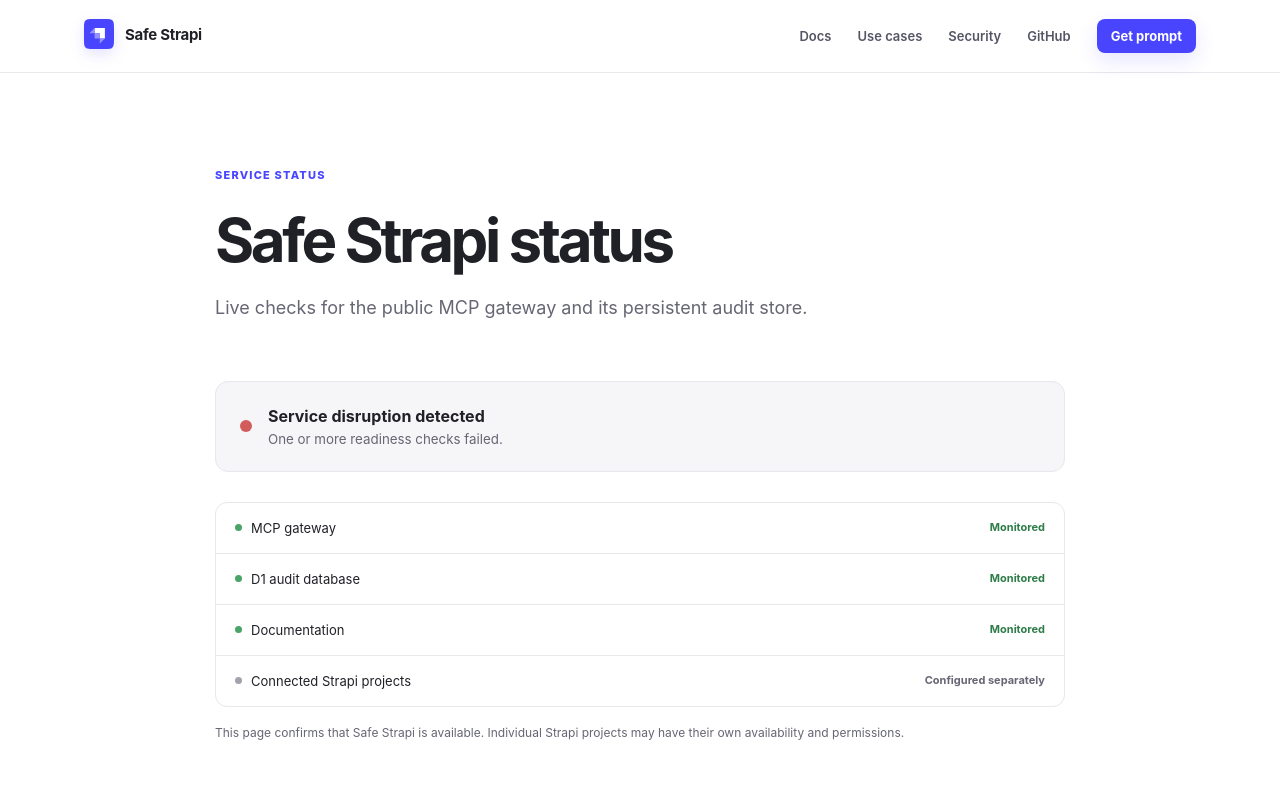
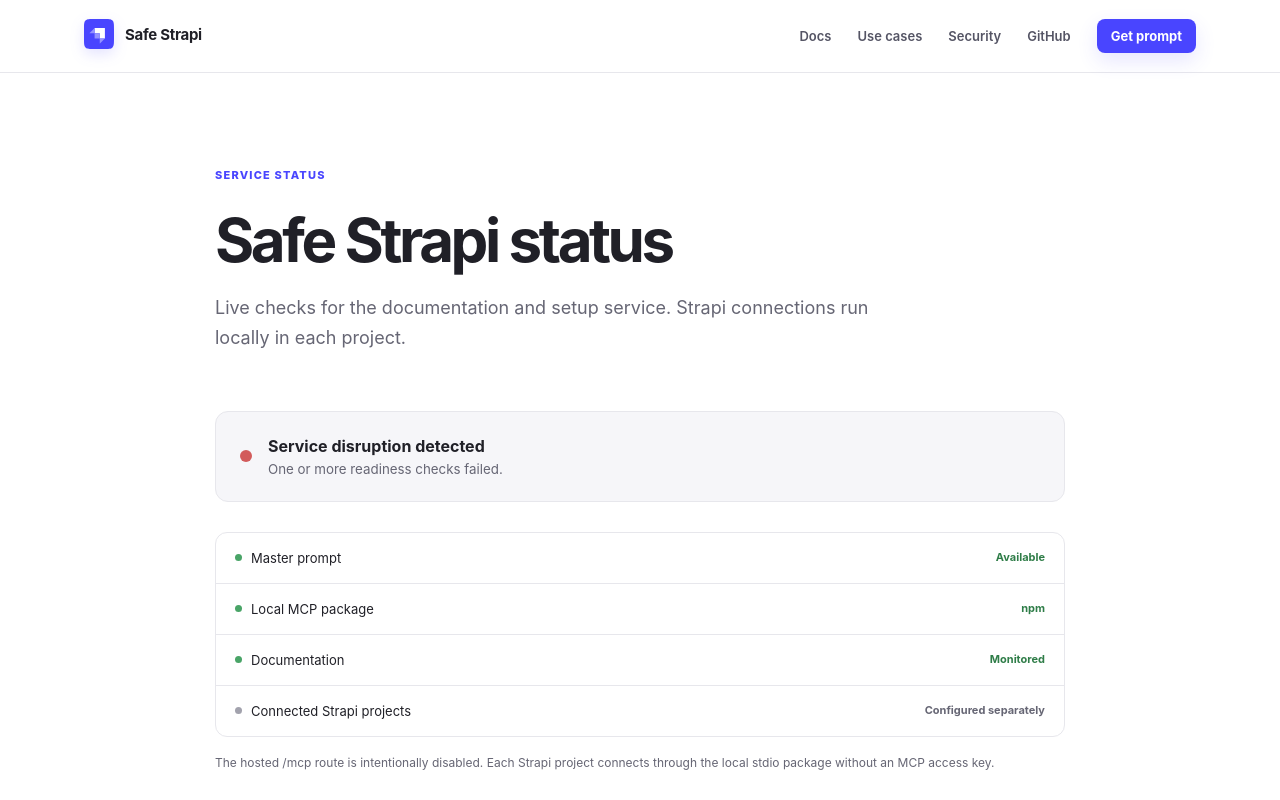
Before and after one commit to metehankasapp/safe-strapi-mcp, a Next.js app in the folder web/: page /status in a window 1280 px wide. Shown: the top 800 px of the page. Built offline with nearby package versions, Linux system fonts and the light colour scheme; no server answers.

Commit message:
Disable hosted MCP on the public site

```diff
--- a/web/app/security/page.tsx
+++ b/web/app/security/page.tsx
@@ -2,4 +2,4 @@
 import type { Metadata } from 'next';
 export const metadata: Metadata = { title: 'Security', description: 'How Safe Strapi protects source content with draft ownership, hashes, idempotency, validation, and verification.', alternates: { canonical: '/security' } };
 const items=[['The source is read-only','There is no MCP tool for updating, deleting, or publishing a source page. Writes target a new or service-owned draft.'],['Every write has a revision','Source and draft hashes stop stale operations. If content changed after inspection, the request stops.'],['Retries are deterministic','Idempotency keys prevent retries from creating duplicate drafts or applying a different operation.'],['Results are fetched again','After a write, Safe Strapi fetches the full draft and compares it with the intended payload.'],['Ownership is enforced','A draft must exist in the ownership registry before modification tools can touch it.'],['Publishing stays human','The service never publishes. Editors retain the final review and release decision in Strapi.']];
-export default function Security(){return <main><Header/><article className="simplePage"><span className="kicker">SECURITY</span><h1>Designed to fail safely.</h1><p className="lead">Content automation should make routine work faster without turning one malformed request into a damaged page.</p><div className="securityGrid">{items.map(([title,copy],i)=><section key={title}><span>0{i+1}</span><h2>{title}</h2><p>{copy}</p></section>)}</div><div className="securityFoot"><strong>Credentials</strong><p>Strapi tokens stay in server-side secrets and are never returned through MCP. Client keys should be distributed through a password manager and rotated when access changes.</p></div></article><Footer/></main>}
+export default function Security(){return <main><Header/><article className="simplePage"><span className="kicker">SECURITY</span><h1>Designed to fail safely.</h1><p className="lead">Content automation should make routine work faster without turning one malformed request into a damaged page.</p><div className="securityGrid">{items.map(([title,copy],i)=><section key={title}><span>0{i+1}</span><h2>{title}</h2><p>{copy}</p></section>)}</div><div className="securityFoot"><strong>Credentials</strong><p>The local stdio process reads your Strapi API token from a private environment file. Credentials never belong in chat or MCP client configuration. No hosted MCP key is required.</p></div></article><Footer/></main>}
--- a/web/app/status/page.tsx
+++ b/web/app/status/page.tsx
@@ -4,7 +4,7 @@
 
 export const metadata: Metadata = {
   title: 'Service Status',
-  description: 'Live availability for the Safe Strapi MCP gateway and audit store.',
+  description: 'Live availability for Safe Strapi documentation and setup resources.',
   alternates: { canonical: '/status' },
 };
 
@@ -15,15 +15,15 @@
       <article className="simplePage statusPage">
         <span className="kicker">SERVICE STATUS</span>
         <h1>Safe Strapi status</h1>
-        <p className="lead">Live checks for the public MCP gateway and its persistent audit store.</p>
+        <p className="lead">Live checks for the documentation and setup service. Strapi connections run locally in each project.</p>
         <StatusClient />
         <div className="statusRows">
-          <div><span><i />MCP gateway</span><strong>Monitored</strong></div>
-          <div><span><i />D1 audit database</span><strong>Monitored</strong></div>
+          <div><span><i />Master prompt</span><strong>Available</strong></div>
+          <div><span><i />Local MCP package</span><strong>npm</strong></div>
           <div><span><i />Documentation</span><strong>Monitored</strong></div>
           <div><span><i className="neutral" />Connected Strapi projects</span><strong>Configured separately</strong></div>
         </div>
-        <p className="statusNote">This page confirms that Safe Strapi is available. Individual Strapi projects may have their own availability and permissions.</p>
+        <p className="statusNote">The hosted /mcp route is intentionally disabled. Each Strapi project connects through the local stdio package without an MCP access key.</p>
       </article>
       <Footer />
     </main>
```
Also changed, not shown: web/public/llms.txt, 2 other files (tests, documents, lock files or other folders).
